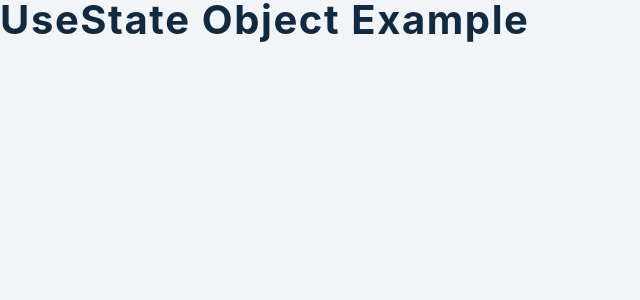
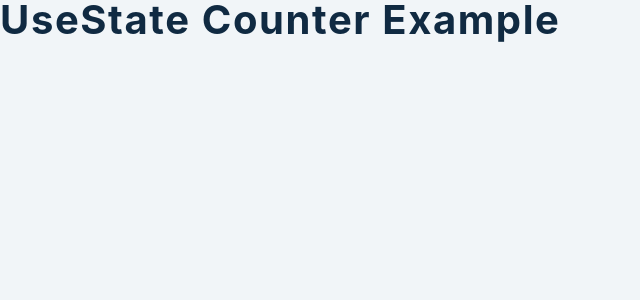
Before and after one commit to Loveday-Alfred/smilga-react, a React (Create React App) app: page / in a window 1280 px wide. Shown: the top 300 px of the page, without its empty margins (0-640 px from the left). Built offline with nearby package versions, Linux system fonts and the light colour scheme.

Commit message:
useState

```diff
--- a/src/App.js
+++ b/src/App.js
@@ -1,7 +1,8 @@
 // import ErrorExample from "./tutorial/1-useState/setup/1-error-example";
 // import UseStateBasics from "./tutorial/1-useState/setup/2-useState-basics";
 // import UseStateArray from "./tutorial/1-useState/setup/3-useState-array";
-import UseStateObject from "./tutorial/1-useState/setup/4-useState-object";
+// import UseStateObject from "./tutorial/1-useState/setup/4-useState-object";
+import UseStateCounter from "./tutorial/1-useState/setup/5-useState-counter";
 
 const App = () => {
   return (
@@ -9,7 +10,8 @@ const App = () => {
       {/* <ErrorExample /> */}
       {/* <UseStateBasics /> */}
       {/* <UseStateArray /> */}
-      <UseStateObject />
+      {/* <UseStateObject /> */}
+      <UseStateCounter />
     </div>
   );
 };
--- a/src/tutorial/1-useState/setup/5-useState-counter.js
+++ b/src/tutorial/1-useState/setup/5-useState-counter.js
@@ -1,4 +1,4 @@
-import React, { useState } from 'react';
+// import React, { useState } from 'react';
 
 const UseStateCounter = () => {
   return <h2>useState counter example</h2>;
```
